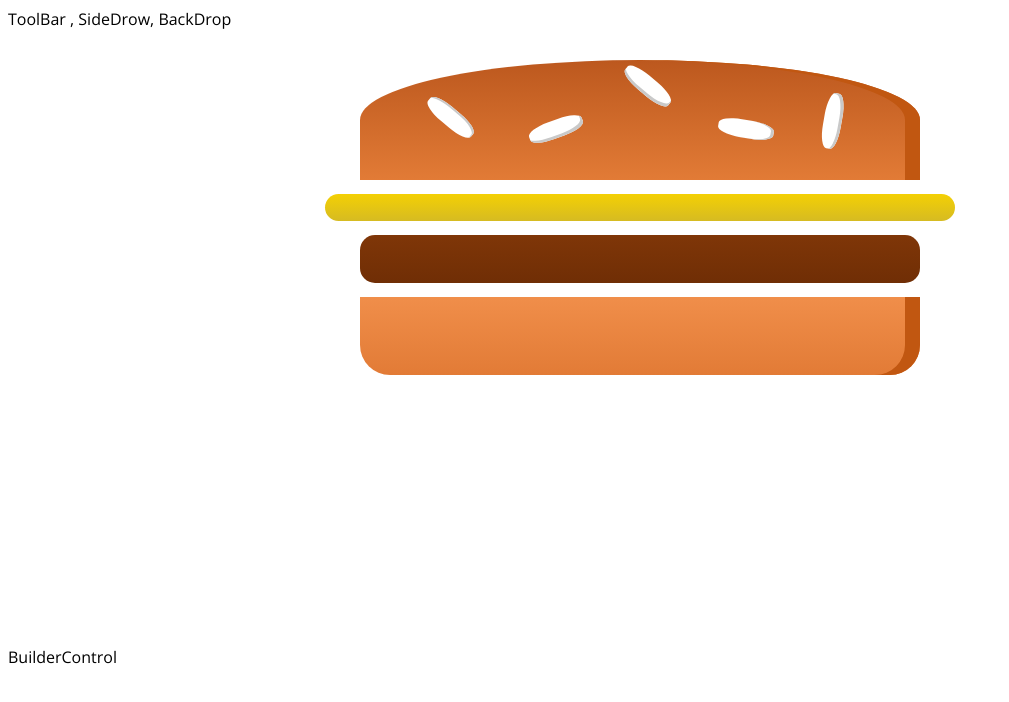
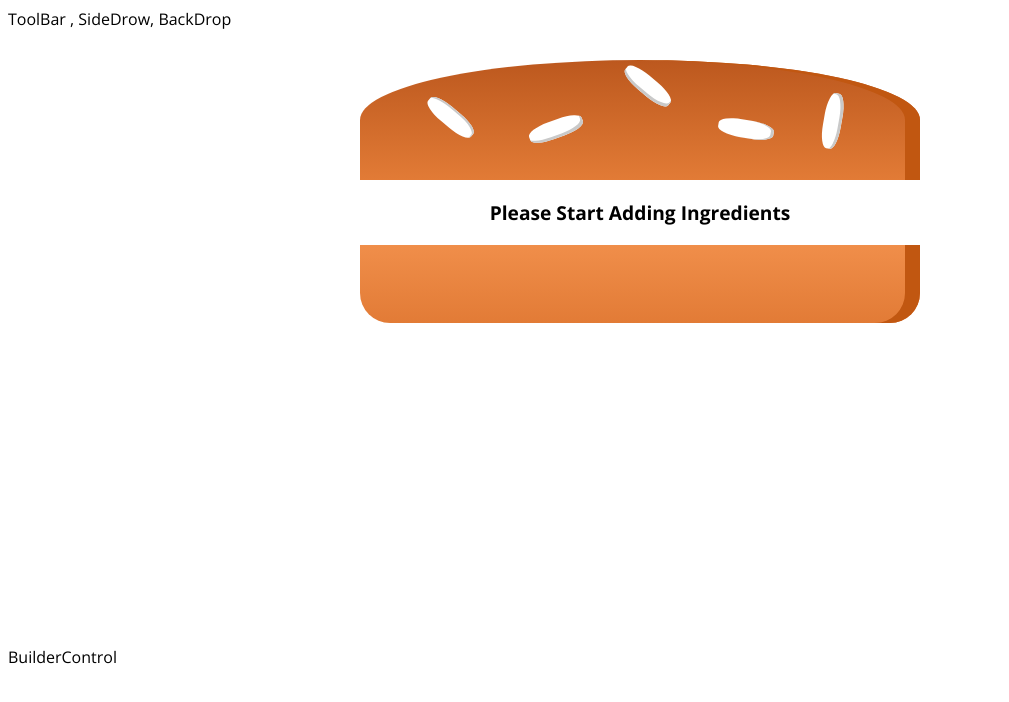
Before and after one commit to reutby/burger-builder-app, a React (Create React App) app: page / in a window 1280 px wide. Shown: the top 702 px of the page, without its empty margins (0-1009 px from the left). Built offline with nearby package versions, Linux system fonts and the light colour scheme.

Commit message:
calculate the ingredients sum dynamiclly

```diff
--- a/src/components/Burger/Burger.jsx
+++ b/src/components/Burger/Burger.jsx
@@ -1,14 +1,27 @@
 import React from "react";
 import BurgerIngredient from "./BurgerIngredient/BurgerIngredient";
 import classes from "./Burger.module.css"
-const Burger = ()=>{
+const Burger = (props) => {
+    let transformIngredients = Object.keys(props.ingredients)
+        .map(igkey => {
+            const countIngredients = [...Array(props.ingredients[igkey])]
+                .map((_, index) => {
+                    return <BurgerIngredient key={igkey + index} type={igkey} />
+                });
+            return countIngredients;
+        }).reduce((array, el) => {
+            return array.concat(el);
+        }, []);
+    console.log(transformIngredients);
+    if (!transformIngredients.length) {
+        transformIngredients = <p>Please Start Adding Ingredients</p>;
+    }
+    return (
 
-    return (
         <div className={classes.Burger}>
-            <BurgerIngredient type="bread-top"/>
-            <BurgerIngredient type="cheese"/>
-            <BurgerIngredient type="meat"/>
-            <BurgerIngredient type="bread-bottom"/>
+            <BurgerIngredient type="bread-top" />
+            {transformIngredients}
+            <BurgerIngredient type="bread-bottom" />
         </div>
     );
 
--- a/src/containers/BurgerBuilder/BurgerBuilder.jsx
+++ b/src/containers/BurgerBuilder/BurgerBuilder.jsx
@@ -1,14 +1,23 @@
-import React,{Component} from "react";
+import React, { Component } from "react";
 import Aux from "../../hoc/Aux/Aux";
 import Burger from "../../components/Burger/Burger";
-class BurgerBuilder extends Component{
+class BurgerBuilder extends Component {
 
-    render(){
-        return(
-        <Aux>
-            <Burger />
-            <div>BuilderControl</div>
-        </Aux>
+    state = {
+        ingredients: {
+            salad: 0,
+            bacon: 0,
+            cheese: 0,
+            meat: 0
+        }
+    }
+
+    render() {
+        return (
+            <Aux>
+                <Burger ingredients={this.state.ingredients} />
+                <div>BuilderControl</div>
+            </Aux>
 
         );
     }
```
Also changed, not shown: 1 other file (tests, documents, lock files or other folders).
